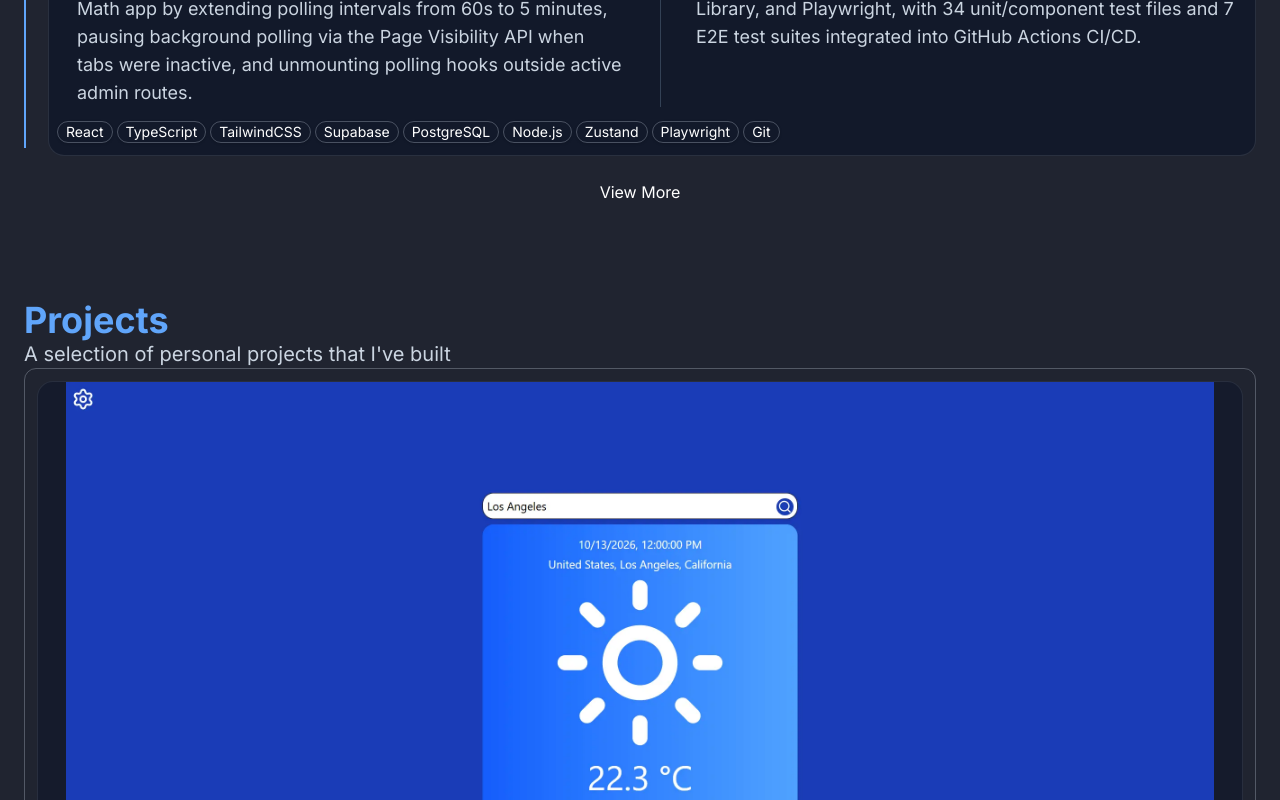
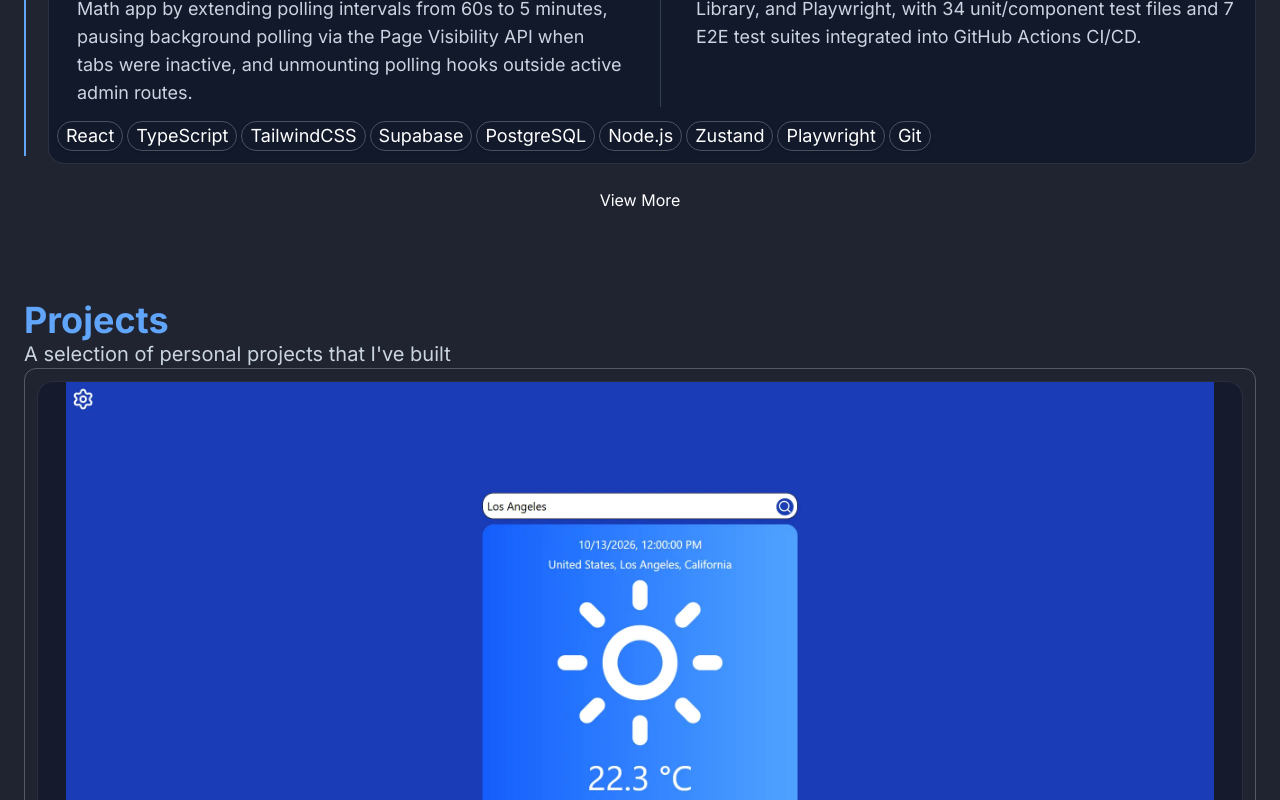
Before and after one commit to gnikkoch96/portfolio-updated, a React (Vite) app: page / in a window 1280 px wide. Shown: the part 1360-2160 px from the top of the page. Built offline with nearby package versions, Linux system fonts and the light colour scheme.

Commit message:
style(techpill): make larger for larger screens

```diff
--- a/src/components/TechPill.tsx
+++ b/src/components/TechPill.tsx
@@ -5,7 +5,7 @@ type TechPillProps = {
 export default function TechPill({ tech } : TechPillProps) {
   return (
     <span
-      className="border border-muted/30 rounded-full px-2 text-sm shadow "
+      className="border border-muted/30 rounded-full px-2 text-sm shadow lg:text-lg"
     >
       {tech}
     </span>
```
